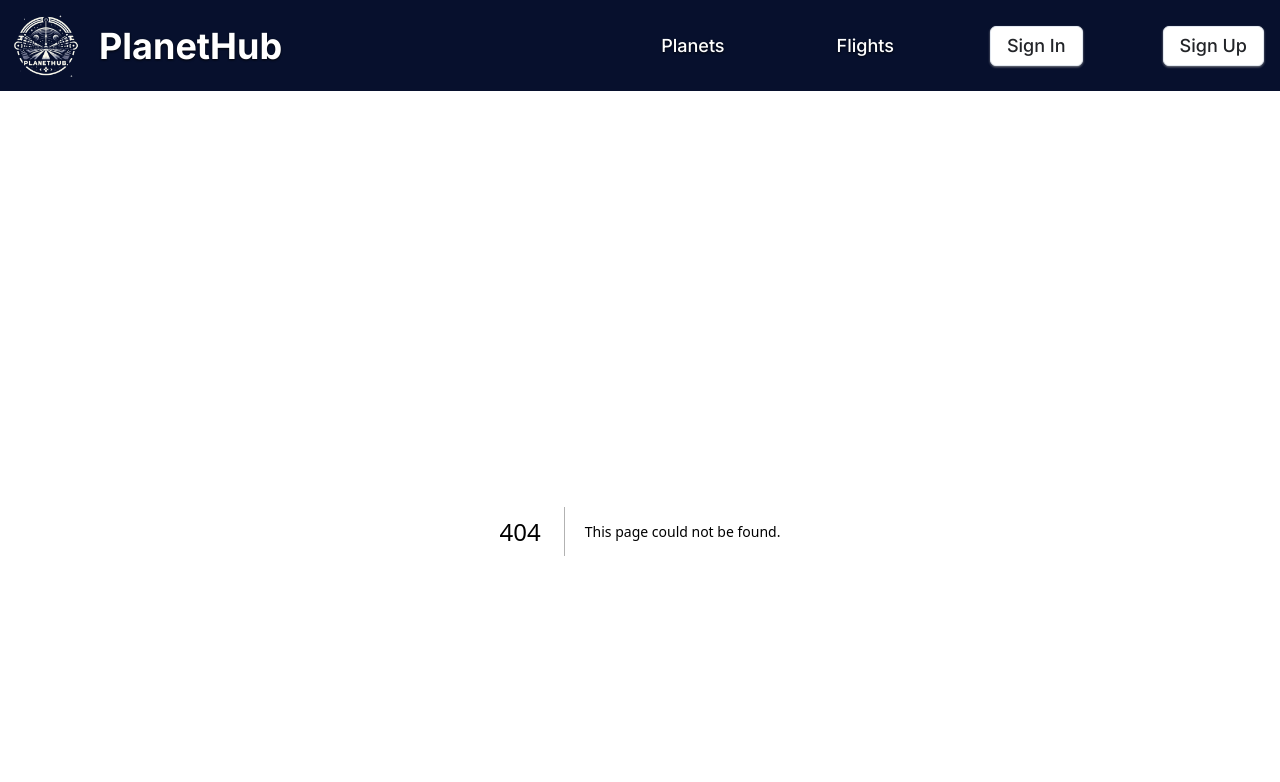
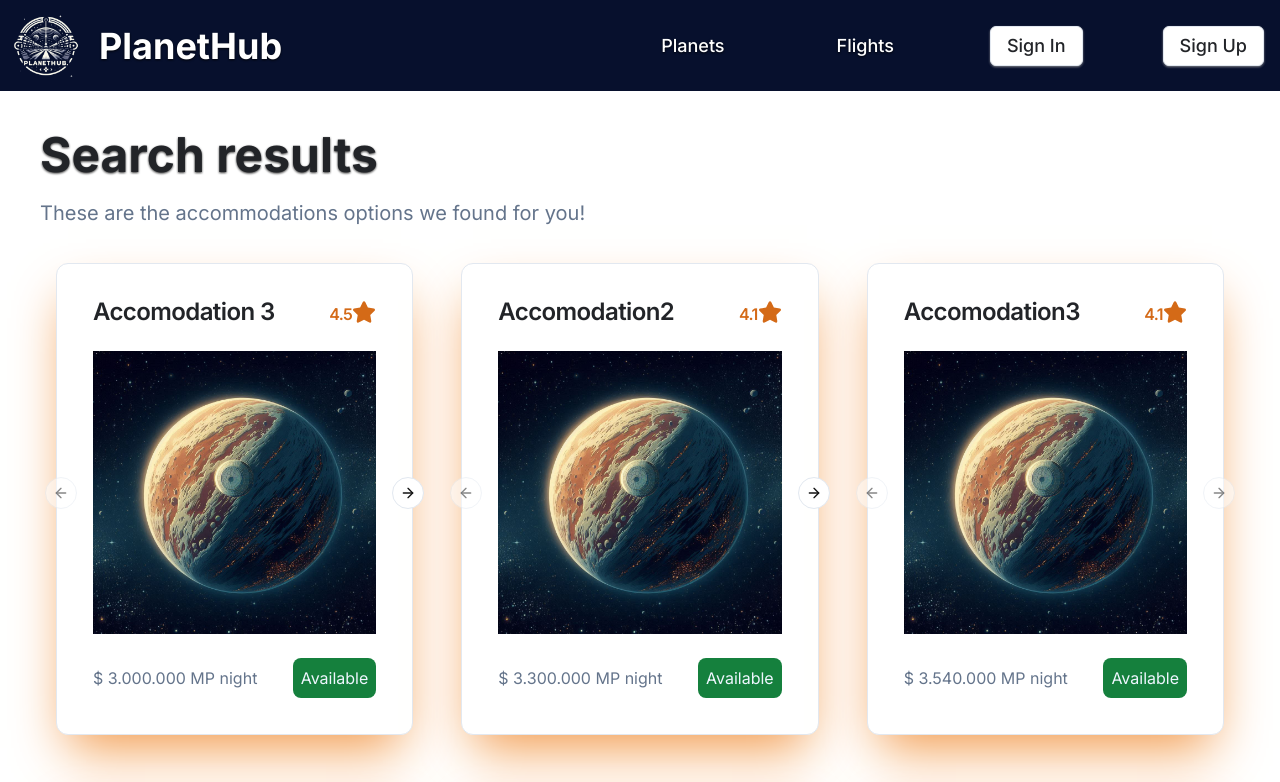
Before and after one commit to jcamilomolinar/planet-hub, a Next.js app in the folder planet-hub/: page /accomodation in a window 1280 px wide. Before the commit this address had no page. Shown: the top 782 px of the page. Built offline with nearby package versions, Linux system fonts and the light colour scheme.

Commit message:
accomodations page without space integration

```diff
--- /dev/null
+++ b/planet-hub/app/accomodation/page.tsx
@@ -0,0 +1,75 @@
+import React from 'react';
+import { AccommodationsCard } from '@/components/Accommodations/AccommodationsCard';
+import PlanetPhoto from "@/public/planet.jpg";
+
+
+
+const accommodationsOptions = [
+    {
+        id: 1,
+        accommodationName: "Accomodation 3",
+        accommodationStars: 4.5,
+        accommodationPhotos: [PlanetPhoto, PlanetPhoto, PlanetPhoto],
+        accommodationPrice: "3.000.000"
+
+    },
+    {
+        id: 2,
+        accommodationName: "Accomodation2",
+        accommodationStars: 4.1,
+        accommodationPhotos: [PlanetPhoto, PlanetPhoto],
+        accommodationPrice: "3.300.000"
+    },
+    {
+        id: 3,
+        accommodationName: "Accomodation3",
+        accommodationStars: 4.1,
+        accommodationPhotos: [PlanetPhoto],
+        accommodationPrice: "3.540.000"
+    },
+    {
+        id: 4,
+        accommodationName: "Accomodation4",
+        accommodationStars: 5.0,
+        accommodationPhotos: [PlanetPhoto, PlanetPhoto, PlanetPhoto],
+        accommodationPrice: "1.000.000"
+    },
+    {
+        id: 5,
+        accommodationName: "Accomodation5",
+        accommodationStars: 4.7,
+        accommodationPhotos: [PlanetPhoto, PlanetPhoto],
+        accommodationPrice: "3.000.000"
+    },
+    {
+        id: 6,
+        accommodationName: "Accomodation6",
+        accommodationStars: 4.9,
+        accommodationPhotos: [PlanetPhoto, PlanetPhoto],
+        accommodationPrice: "2.100.000"
+    },
+];
+
+
+function Accomodation() {
+    return (
+        <div>
+            <h1 className="text-textTitle text-5xl font-bold drop-shadow-[0_1.2px_1.2px_rgba(0,0,0,0.8)]">Search results</h1>
+            <h2 className="text-xl text-muted-foreground my-5">These are the accommodations options we found for you!</h2>
+
+            <div className="grid grid-cols-3 gap-4">
+                {accommodationsOptions.map(option => (
+                    <AccommodationsCard
+                        key={option.id}
+                        accommodationName={option.accommodationName}
+                        accommodationPhotos={option.accommodationPhotos}
+                        accommodationStars={option.accommodationStars}
+                        accommodationPrice={option.accommodationPrice}
+                    />
+                ))}
+            </div>
+        </div>
+    );
+}
+
+export default Accomodation;
--- /dev/null
+++ b/planet-hub/components/Accommodations/AccommodationsCard.tsx
@@ -0,0 +1,83 @@
+import * as React from "react";
+import Image, { StaticImageData } from "next/image";
+import {
+    Card,
+    CardContent,
+    CardFooter,
+    CardHeader,
+    CardTitle,
+} from "@/components/ui/card"
+import { FontAwesomeIcon } from '@fortawesome/react-fontawesome';
+import { faStar } from '@fortawesome/free-solid-svg-icons';
+import { Button } from "@/components/ui/button";
+import {
+    Drawer,
+    DrawerClose,
+    DrawerContent,
+    DrawerFooter,
+    DrawerHeader,
+    DrawerTitle,
+    DrawerTrigger,
+} from "@/components/ui/drawer"
+import {
+    Carousel,
+    CarouselContent,
+    CarouselItem,
+    CarouselNext,
+    CarouselPrevious,
+} from "@/components/ui/carousel"
+
+interface AccommodationsCardProps {
+    accommodationName: string;
+    accommodationPhotos: StaticImageData[];
+    accommodationStars: number;
+    accommodationPrice: string;
+}
+
+
+export function AccommodationsCard({ accommodationName, accommodationPhotos, accommodationStars, accommodationPrice }: AccommodationsCardProps) {
+    return (
+        <Card className="w-2x1 shadow-2xl bg-white rounded-xl p-3 m-4 shadow-palleteOrangeVariant hover:scale-105 duration-200 ease-in-out">
+            <CardHeader className="flex items-center flex-row gap-5">
+                <CardTitle className="text-textTitle flex justify-between w-full">
+                    <p>{accommodationName}</p>
+                    <section className="flex justify-between text-base items-center">
+                        <p className="text-palleteOrange">
+                            {accommodationStars}
+                        </p>
+                        <p>
+                            <FontAwesomeIcon icon={faStar} style={{ color: '#d46a17', fontSize: '24px' }} className="w-6 h-6" />
+                        </p>
+                    </section>
+                </CardTitle>
+            </CardHeader>
+            <CardContent className="text-textAll">
+                <Carousel>
+                    <CarouselContent>
+                        {accommodationPhotos.map((photo, index) => (
+                            <CarouselItem key={index}>
+                                <Image
+                                    src={photo}
+                                    width={250}
+                                    height={250}
+                                    alt={`Image ${index + 1} of ${accommodationName}`}
+                                    layout="responsive"
+                                    className="object-cover w-full h-full"
+                                />
+                            </CarouselItem>
+                        ))}
+                    </CarouselContent>
+                    <CarouselPrevious />
+                    <CarouselNext />
+                </Carousel>
+
+            </CardContent>
+            <CardFooter className="text-muted-foreground">
+                <section className="flex justify-between w-full items-center">
+                    <p> $ {accommodationPrice} MP night</p>
+                    <p className="bg-green-700 text-blue-50 p-2 rounded-lg">Available</p>
+                </section>
+            </CardFooter>
+        </Card>
+    )
+}
```
Also changed, not shown: 1 other file (tests, documents, lock files or other folders).
